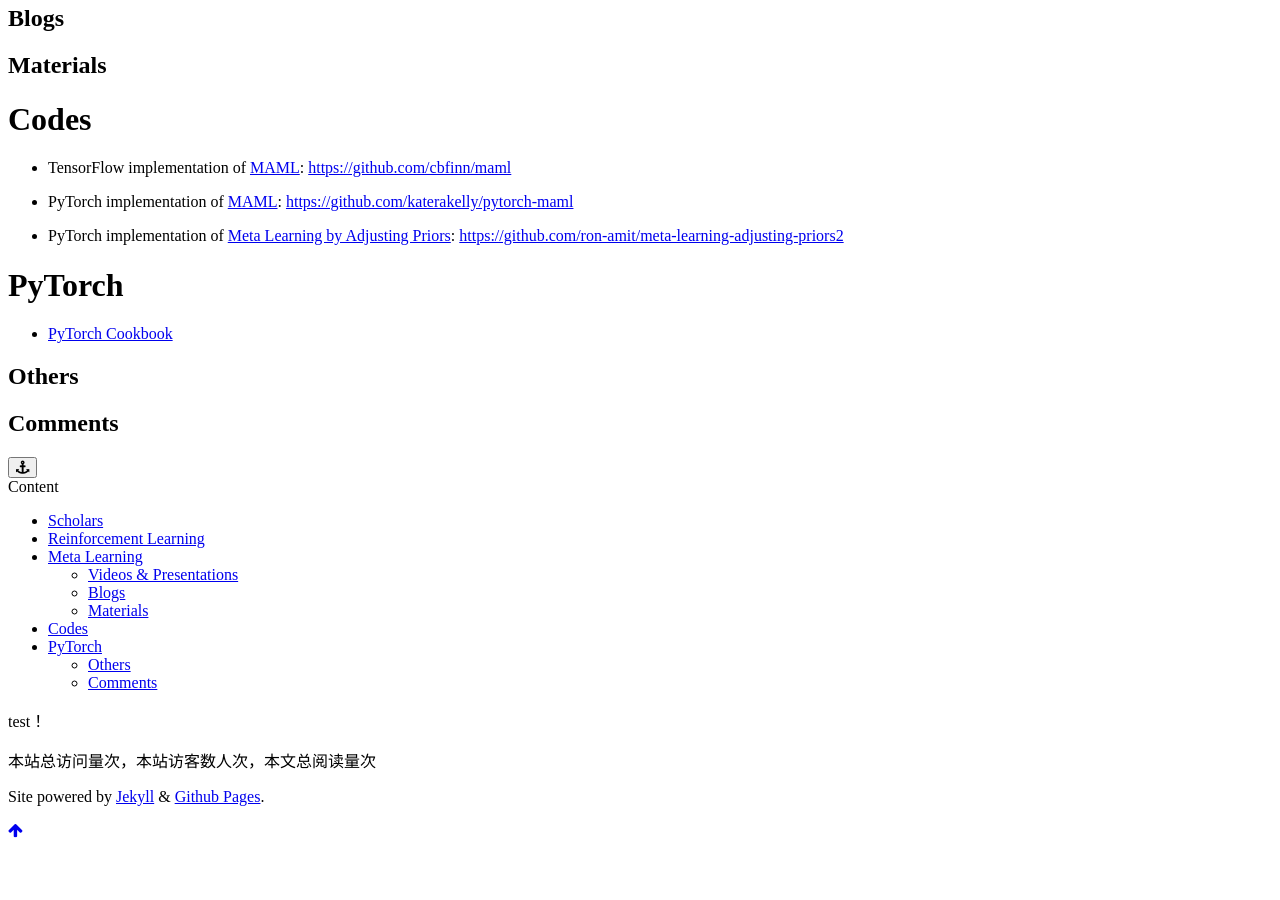
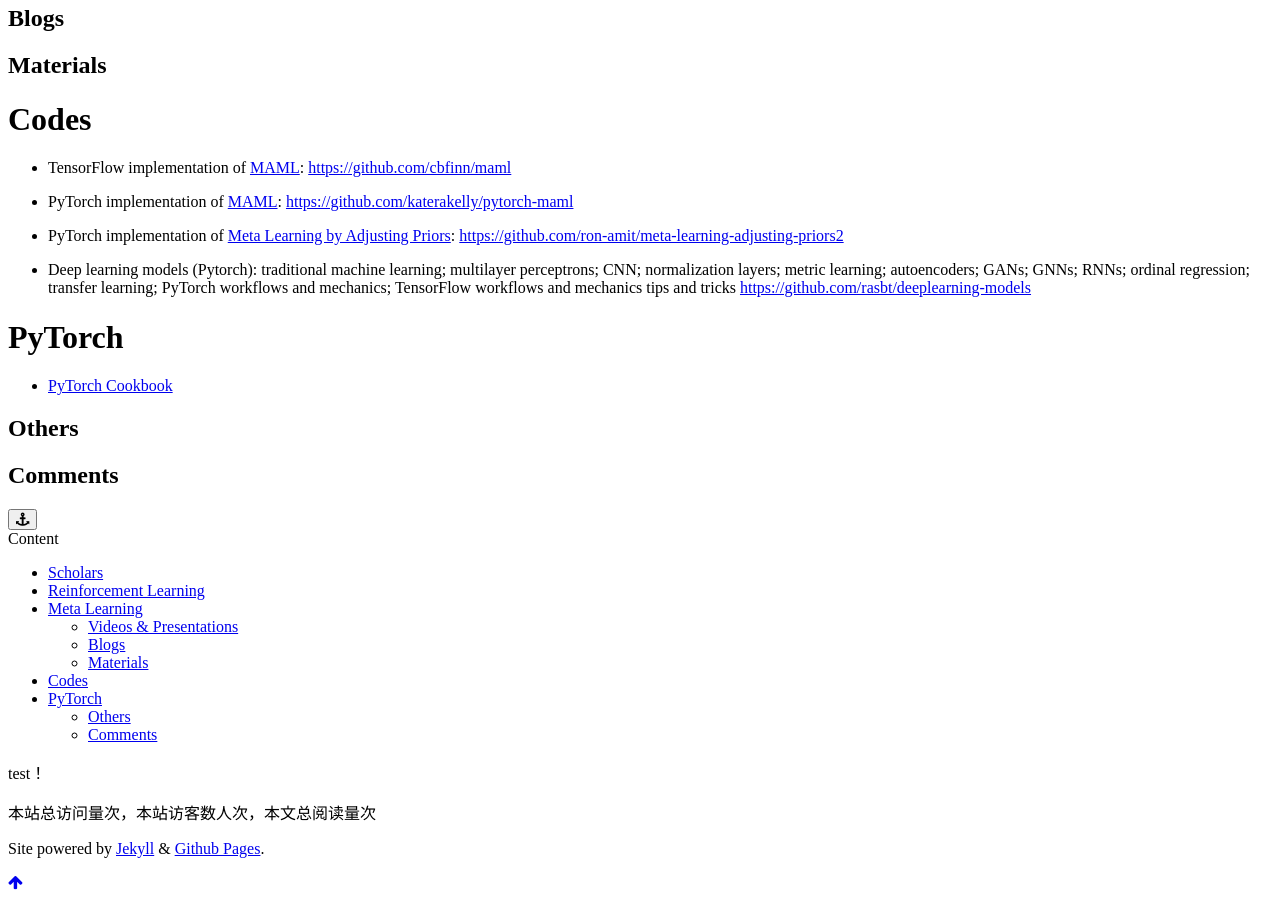
Before and after one commit to tyliu22/tyliu22.github.io, a Jekyll site: the page built from page/3collections.md, in a window 1280 px wide and 900 px high, scrolled down 735 px. Built offline with Jekyll 4.4.1, drawn with Linux system fonts in a browser that asks for light colours; comment, search, counter and statistics services are not loaded; a style sheet for code colours, icons or effects is not loaded; before the commit the page ends 1583 px from its top, so only the background shows below that.

Commit message:
Update 3collections.md

```diff
--- a/page/3collections.md
+++ b/page/3collections.md
@@ -30,6 +30,9 @@ type: page
 
 - PyTorch implementation of [Meta Learning by Adjusting Priors](http://proceedings.mlr.press/v80/amit18a.html):  [https://github.com/ron-amit/meta-learning-adjusting-priors2](https://github.com/ron-amit/meta-learning-adjusting-priors2)
 
+- Deep learning models (Pytorch): traditional machine learning; multilayer perceptrons; CNN;  normalization layers; metric learning; autoencoders; GANs; GNNs; RNNs; ordinal regression; transfer learning; PyTorch workflows and mechanics; TensorFlow workflows and mechanics tips and tricks
+[https://github.com/rasbt/deeplearning-models](https://github.com/rasbt/deeplearning-models)
+
 # PyTorch
 - [PyTorch Cookbook](https://github.com/polarisZhao/pytorch-cookbook)
 
```
